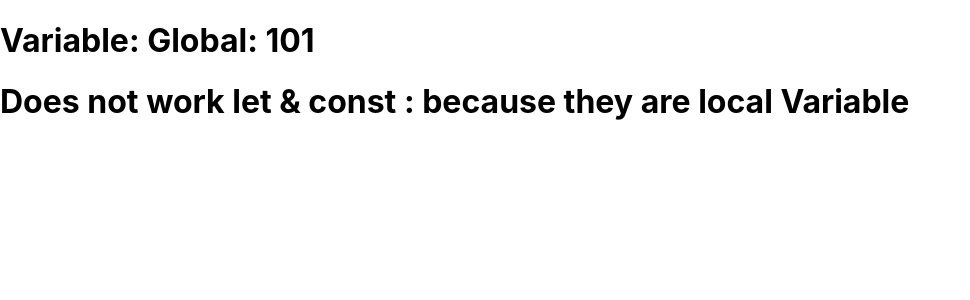
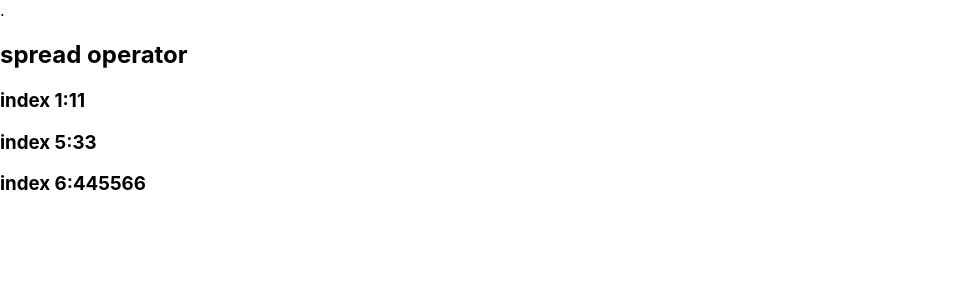
Before and after one commit to Veeraragavendhira/react-ragav, a React (Create React App) app: page / in a window 1280 px wide. Shown: the top 300 px of the page, without its empty margins (0-970 px from the left). Built offline with nearby package versions, Linux system fonts and the light colour scheme.

Commit message:
ragav code

```diff
--- a/src/App.js
+++ b/src/App.js
@@ -1,3 +1,171 @@
+function App()
+{
+  var arr=[11,22,33,44,55,66]
+  var[v1,
+    ,v2,...v3]=arr
+  return(
+  <>.
+  <h2>spread operator</h2>
+  <h3>index 1:{v1}</h3>
+  <h3>index 5:{v2}</h3>
+  <h3>index 6:{v3}</h3>
+  </>
+)
+}
+export default App
+
+
+
+/*
+function App()
+{
+var res="pass"
+var avg=89
+return(<>
+<h1>React nested ifelse statement</h1>
+<h2>{
+  (res==="pass" &&
+  ((avg>=85 && "outstanding")||
+ (avg>=75 && "excellent") ||
+  (avg>=65 && "very good")||
+  "fair"))||"no grade because fail"}
+  </h2>
+</>)
+}
+export default App
+
+
+
+/*
+function App()
+{
+var unit=130
+  return(<>
+  <h1>EB bill</h1>
+  <h3>{(unit<=100 && "Rs.0")||
+  (unit>=101 && unit<=125 && "Rs.50")|| // default value 50
+  (unit>=126 && unit<=200 && "Rs."+(unit-100)*2)||
+  (unit>=201 && unit<=300 && "Rs."+(200+(unit-200)*3))||
+  (unit>=301 && unit<=400 &&"Rs."+(500+(unit-300)*4))||
+  "₹"+(900+(unit-400)*5)
+  }</h3>
+</>)
+}
+export default App
+*/
+
+
+
+
+/*function App()
+{
+  var avg=73
+  return(<>
+  <h1>React simple if else if statement</h1>
+  <h2>{(avg>=84 && "outstanding")|| (avg>=75 && "Excellent")||(avg>=65 && "very good")||
+  (avg>=56 && "fair")}</h2>
+  </>)
+}
+export default App
+*/
+
+
+
+
+
+/*
+function App()
+{
+  var num=10
+  return(<>
+  <h2>{(num>8 && "+ve")||"-ve"}</h2>
+ </>)
+}
+export default App
+
+
+
+
+
+/*
+function App()
+{
+  var num=10
+  return(<>
+  <h1>React simple if statement</h1>
+  <h2>{(num % 2===0 && "even")||"odd"}</h2>
+ </>)
+}
+export default App
+*/
+
+
+
+
+
+/*
+function App()
+{
+  var age=25
+  return(<>
+  <h1>{(age>20 && "eligible")||" not eligible"}</h1>
+  </>)
+}
+export default App
+
+
+
+
+/*
+function App()
+{
+  var mark=85
+  return(<>
+  <h1>React simple if statement</h1>
+  <h2>{(mark>34 && "PASS")||"FAIL"}</h2>
+ </>)
+}
+export default App
+*/
+
+
+/*
+*function App()
+{
+  var mark=10
+  return(<>
+  <h1>React simple if statement</h1>
+  <h2>{mark>34 && "PASS"}</h2>
+ </>)
+}
+export default App
+
+
+
+
+/*
+//commonvar
+import Abi from "./mycomponents/Abi"
+import { aadhar, accno, place, sname } from "./mycomponents/commonvar"
+  function App()
+  {
+    return(
+      <>
+      <Abi/>
+      <h1>this is default App components</h1>
+      <h2>my name is :{sname}</h2>
+      <h3>my city:{place}</h3>
+      <h3>my aadhar:{aadhar}</h3>
+      <h4>my accno :{accno}</h4>
+      </>
+    )
+  }
+  export default App
+*/
+
+
+
+/*
 function App()
 {
   if(true)
@@ -18,6 +186,12 @@ function App()
   )
 }
 export default App
+/////
+*/
+
+
+
+
 
 /*
 //ARROW FUNCTION WITH PARAMETERS
--- /dev/null
+++ b/src/mycomponents/Abi.js
@@ -0,0 +1,20 @@
+function Abi()
+{
+    return(
+        <>
+        <h1>this is Ragav components</h1>
+        </>
+    )
+}
+function Ragav()
+{
+    return(
+        <>
+        <Abi/>
+        <h1>This is user defined functional Components</h1>
+        <input type ="text" placeholder="Enter your name" value="arulmozhi"></input>
+        <input type ="button" value="clickme"></input>
+        </>
+    )
+}
+export default Ragav
--- /dev/null
+++ b/src/mycomponents/commonvar.js
@@ -0,0 +1,6 @@
+export const aadhar=594409605879
+export const accno=9876543210000
+export const place="SK Fitness Studio"
+export const sname="Chellakutty Voyagers"
+
+//export{aadhar,place,accno,sname}
```
